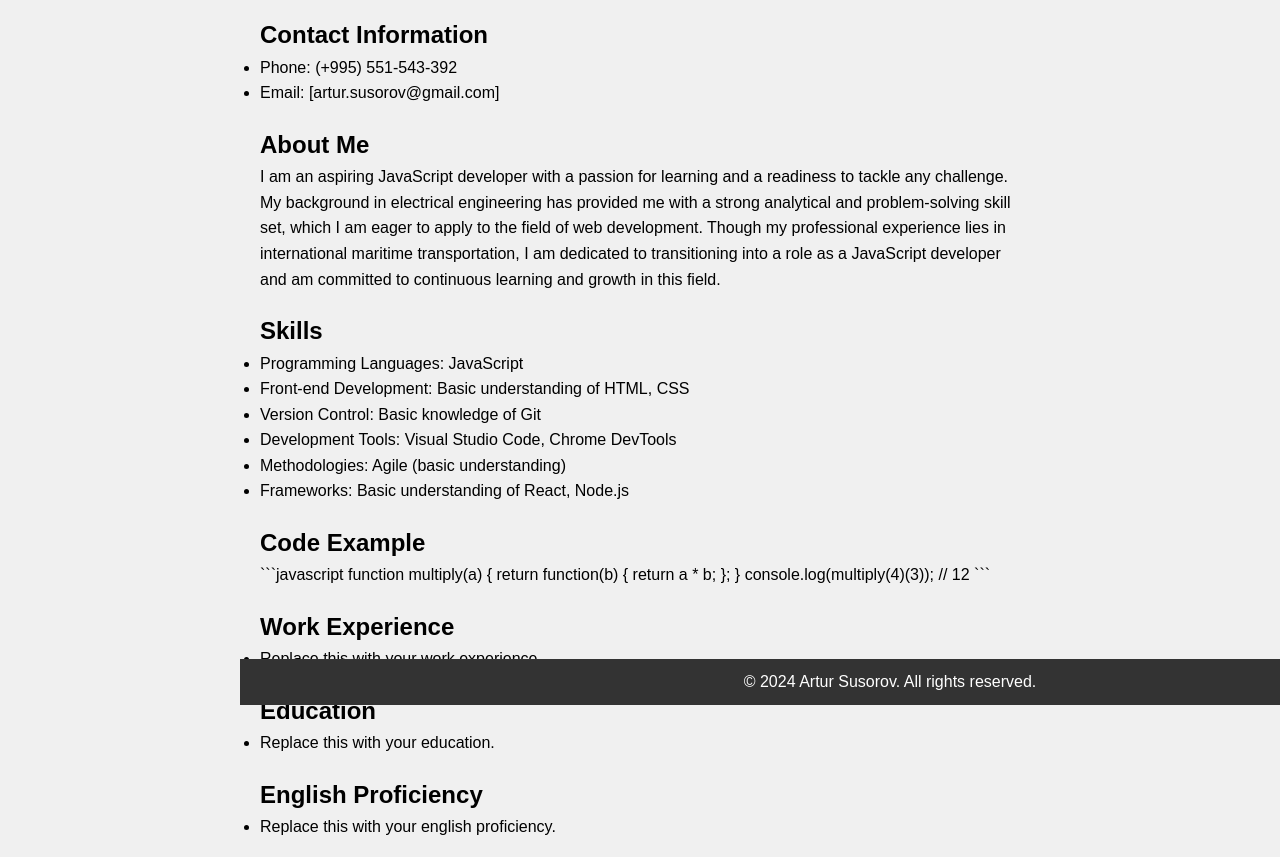
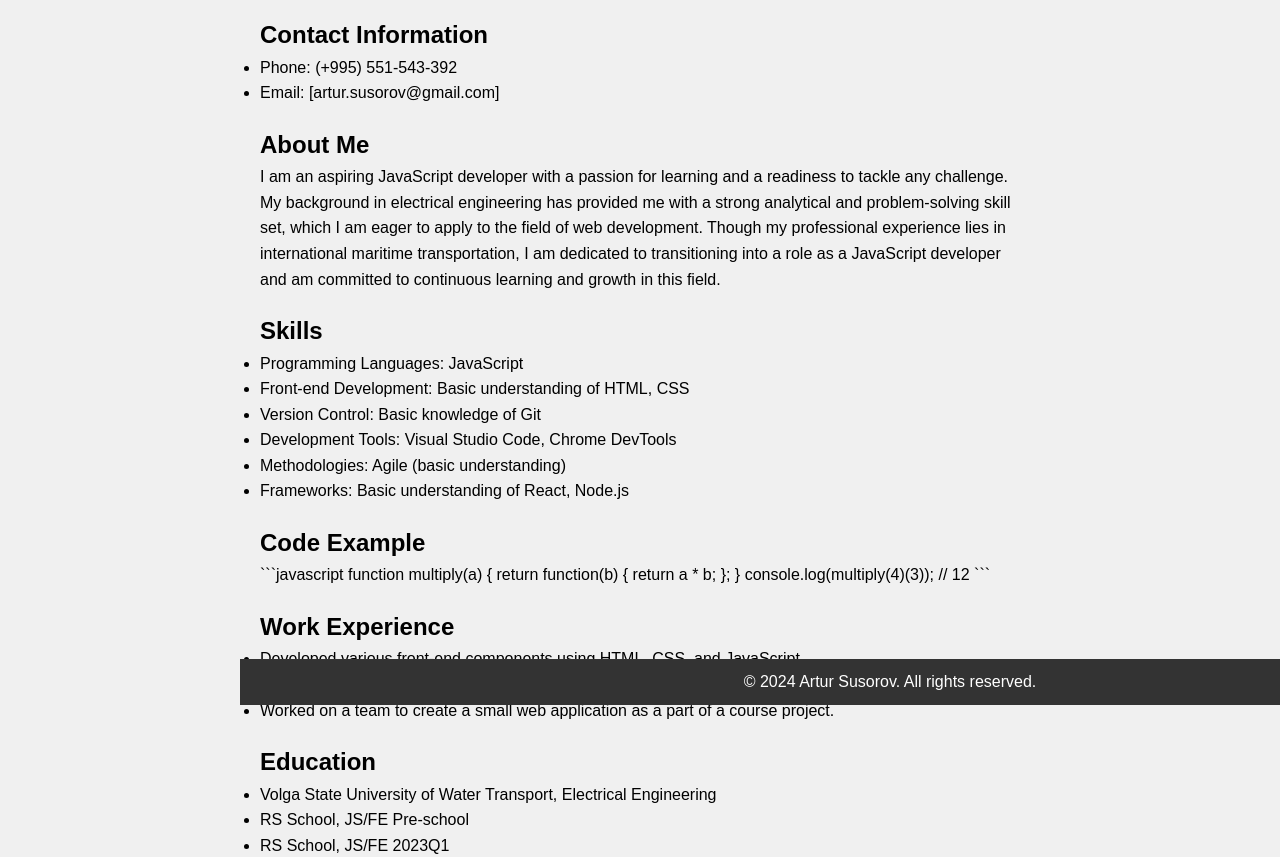
Before and after one commit to SnowT91/rsschool-cv, a plain HTML site: page index.html in a window 1280 px wide. Shown: the part 95-952 px from the top of the page. Drawn offline with Linux system fonts and the light colour scheme.

Commit message:
docs: Update index.html 4

```diff
--- a/index.html
+++ b/index.html
@@ -55,21 +55,26 @@ console.log(multiply(4)(3)); // 12
         <section>
             <h2>Work Experience</h2>
             <ul>
-                <li>Replace this with your work experience.</li>
+                <li>Developed various front-end components using HTML, CSS, and JavaScript.</li>
+                <li>Implemented responsive design principles to ensure compatibility across different devices.</li>
+                <li>Worked on a team to create a small web application as a part of a course project.</li>
             </ul>
         </section>
 
         <section>
             <h2>Education</h2>
             <ul>
-                <li>Replace this with your education.</li>
+                <li>Volga State University of Water Transport, Electrical Engineering</li>
+                <li>RS School, JS/FE Pre-school</li>
+                <li>RS School, JS/FE 2023Q1</li>
             </ul>
         </section>
 
         <section>
             <h2>English Proficiency</h2>
             <ul>
-                <li>Replace this with your english proficiency.</li>
+                <li>Level: A2</li>
+                <li>Experience: Gained practical experience in using English during my tenure in international maritime transportation, which involved regular communication in English with international clients and colleagues.</li>
             </ul>
         </section>
     </main>
```
